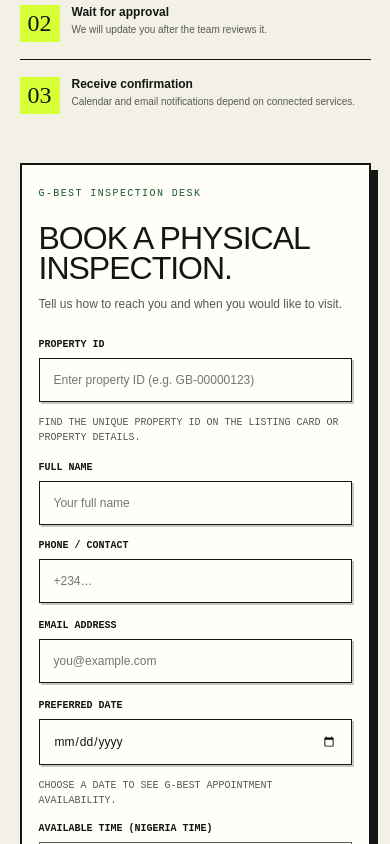
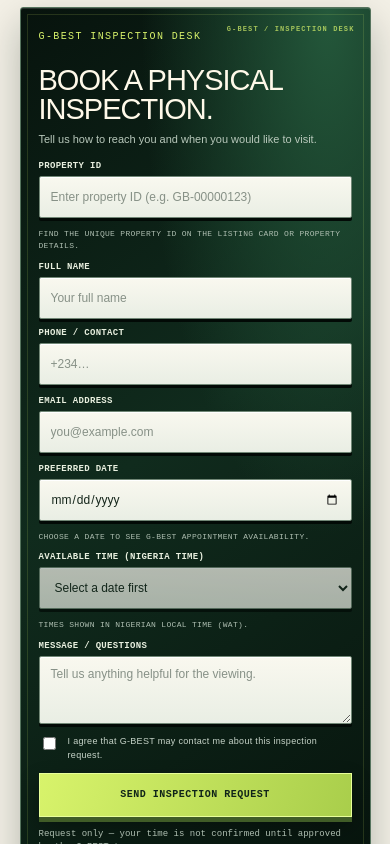
Before and after one commit to mrceogodwin/gbestluxuryrealty, a Next.js app: page / in a window 390 px wide. Shown: the part 5300-6144 px from the top of the page. Built offline with nearby package versions, Linux system fonts and the light colour scheme; no server answers; the database is empty.

Commit message:
Upgrade inspection form with compact premium dark gradient styling

```diff
--- a/app/globals.css
+++ b/app/globals.css
@@ -1016,3 +1016,54 @@ nav>div>a.nav-register::before,nav>div>a.nav-register::after{content:none!import
 .social-video-caption{border-top:1px solid #27362b;margin-top:10px;padding:14px 3px 2px;color:#aab8ad}
 .social-video-caption a{color:#d8f36b}
 @media(max-width:760px){.social-reels-section{padding:44px 5vw 50px}.social-reels-inner{grid-template-columns:1fr;gap:22px}.social-reels-heading h2{font-size:clamp(38px,10vw,54px);max-width:520px}.social-reels-heading>p:last-child{font-size:14px}.social-reel-controls{margin-top:18px}.social-reel-controls button{width:40px;height:40px}.social-video-screen{padding:8px}.social-video-topline{font-size:8px}.social-video-caption{font-size:8px}}
+
+
+/* G-BEST inspection desk — compact, dimensional dark-green flagship treatment */
+.booking{padding-top:clamp(42px,5vw,68px);padding-bottom:clamp(48px,6vw,76px);gap:clamp(22px,4vw,54px);align-items:start}
+.booking-copy{top:24px}
+.booking-copy h2{font-size:clamp(38px,4.5vw,60px);line-height:.96}
+.booking-copy>p:not(.eyebrow){font-size:12px;line-height:1.7;margin:16px 0}
+.booking-step{padding:12px 0}
+.booking-step>b{font-size:21px}
+.formbox{position:relative;isolation:isolate;overflow:hidden;padding:clamp(20px,2.5vw,30px);border:1px solid #55735d;border-radius:3px;background:radial-gradient(ellipse at 88% 0%,#24583b 0%,transparent 43%),linear-gradient(145deg,#07130d 0%,#102b1d 48%,#07140d 100%);color:#f5f2e7;box-shadow:0 22px 55px #07170f35, inset 0 1px 0 #ffffff22, inset 0 -1px 0 #d8f36b22;transform:translateZ(0)}
+.formbox:before{content:"";position:absolute;inset:8px;border:1px solid #d8f36b24;pointer-events:none;z-index:-1}
+.formbox:after{content:"G-BEST / INSPECTION DESK";position:absolute;right:20px;top:20px;color:#d8f36b;font:700 8px 'DM Mono',monospace;letter-spacing:.16em;opacity:.72;pointer-events:none}
+.formbox>.eyebrow,.formbox .eyebrow.dark{color:#d8f36b!important}
+.formbox h3{font-size:clamp(27px,3vw,36px);line-height:1;color:#fff9e9;margin:0 0 7px;max-width:78%}
+.form-intro{font-size:11px;line-height:1.55;color:#b8c8bb;margin:0 0 16px}
+.formbox form{gap:12px}
+.formbox label{gap:6px;color:#e8efdf;font-size:9px;letter-spacing:.035em}
+.formbox input:not([type=checkbox]),.formbox select,.formbox textarea{box-sizing:border-box;width:100%;min-width:0;border:1px solid #718776;background:linear-gradient(180deg,#f9f8ef,#e9eee4);color:#14251a;padding:11px 12px;font-size:12px;border-radius:2px;box-shadow:0 3px 0 #020a06, inset 0 1px 0 #fff}
+.formbox input:not([type=checkbox]),.formbox select{min-height:43px}
+.formbox textarea{min-height:76px}
+.formbox input::placeholder,.formbox textarea::placeholder{color:#879187}
+.formbox input:focus,.formbox select:focus,.formbox textarea:focus{outline:2px solid #d8f36b;outline-offset:1px;border-color:#d8f36b}
+.formbox .field-hint,.formbox .fine{color:#aebeb1;font-size:9px;line-height:1.45}
+.formbox .two{gap:10px}
+.formbox .consent{color:#c7d4c9;font-size:10px;line-height:1.45}
+.formbox .consent input{accent-color:#d8f36b}
+.formbox .submit{min-height:46px;padding:12px 16px;background:linear-gradient(110deg,#d8f36b,#a9ce4b);color:#102419;border:1px solid #e8ff9a;font-size:10px;box-shadow:0 5px 0 #405c27,0 10px 22px #0005;transition:transform .18s,box-shadow .18s}
+.formbox .submit:hover:not(:disabled){transform:translateY(-2px);box-shadow:0 7px 0 #405c27,0 14px 25px #0006}
+.formbox .status{background:#d8f36b;color:#102419;border-radius:2px}
+@media(max-width:760px){
+ .booking{grid-template-columns:1fr;gap:18px;padding:38px 5vw 48px}
+ .booking-copy{position:static}
+ .booking-copy h2{font-size:clamp(37px,10vw,48px);max-width:540px}
+ .booking-copy>p:not(.eyebrow){font-size:12px;line-height:1.65;margin:12px 0}
+ .booking-step{padding:9px 0}
+ .booking-step>b{font-size:19px}
+ .formbox{padding:22px 18px 20px;border-radius:3px;box-shadow:0 16px 38px #07170f42,inset 0 1px 0 #ffffff22}
+ .formbox:before{inset:6px}
+ .formbox:after{right:15px;top:17px;font-size:7px}
+ .formbox h3{font-size:29px;max-width:82%}
+ .form-intro{margin-bottom:13px}
+ .formbox form{gap:11px}
+ .formbox label{gap:5px;font-size:9px}
+ .formbox input:not([type=checkbox]),.formbox select,.formbox textarea{padding:10px 11px;font-size:12px;min-height:42px}
+ .formbox textarea{min-height:68px}
+ .formbox .two{grid-template-columns:1fr 1fr;gap:9px}
+ .formbox .field-hint{font-size:8px}
+ .formbox .consent{font-size:9px}
+ .formbox .submit{min-height:44px}
+}
+@media(max-width:420px){.formbox .two{grid-template-columns:1fr}.formbox h3{max-width:90%}}
```
